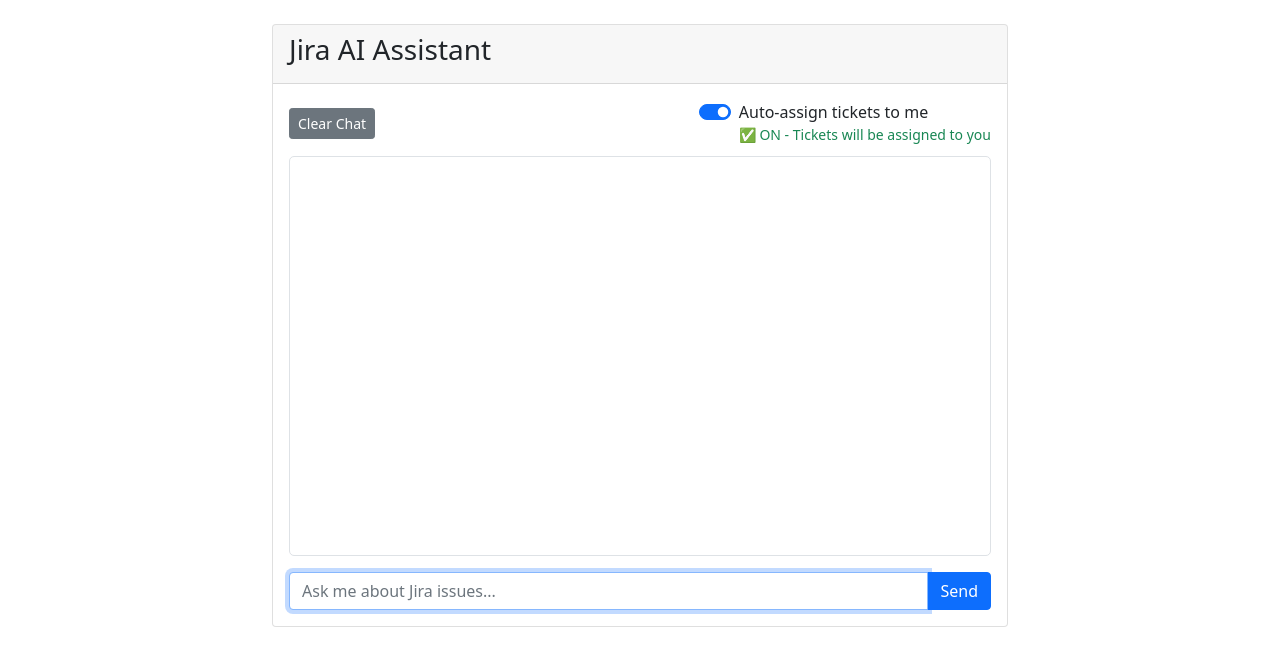
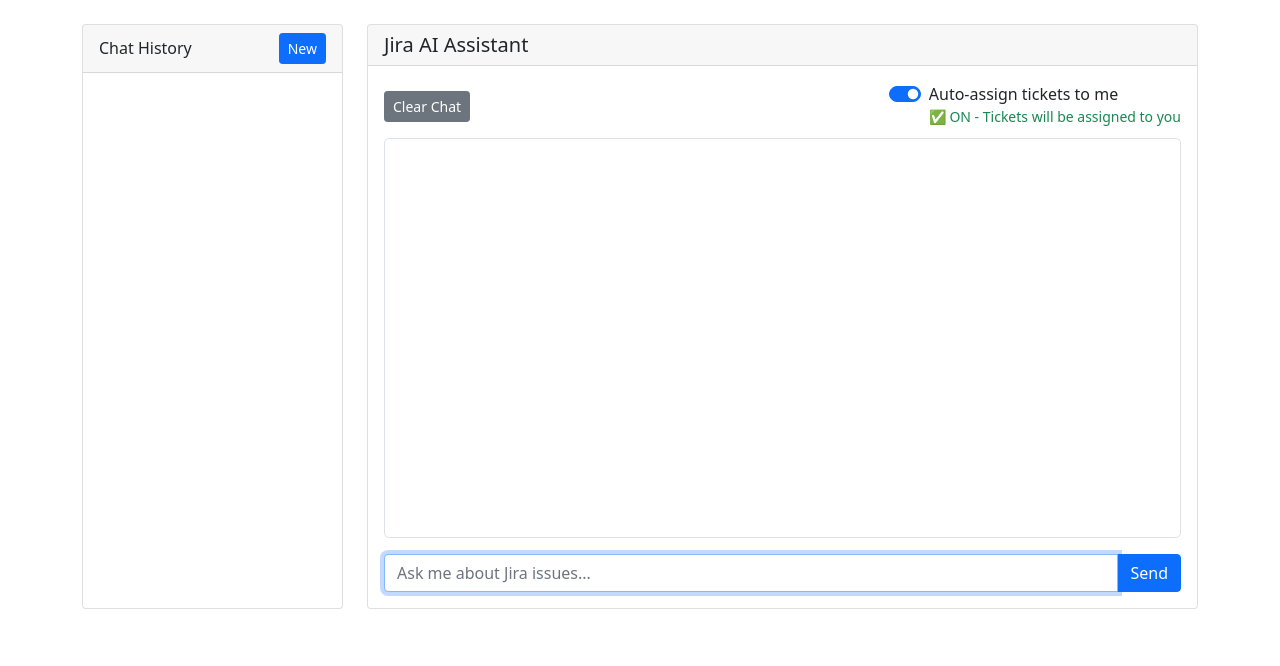
Before and after one commit to Kevinolm10/Jira-AI-integration, a Django app: page / in a window 1280 px wide. Shown: the part 56-722 px from the top of the page. Run offline with Django 5.2, Linux system fonts and the light colour scheme; the visitor is signed in with stand-in values (Sample User, id 1); data that the repository does not hold is empty.

Commit message:
Redesign chat interface with history sidebar and session management
- Add three-column layout with dedicated chat history sidebar
- Implement session list display with titles and metadata
- Add new chat creation button in sidebar header
- Add session management controls for rename and delete operations
- Add rename modal dialog for session title editing
- Integrate session switching functionality with click navigation
- Add visual indicators for active session highlighting
- Include Font Awesome icons for enhanced user interface
- Pass session data from Django backend to JavaScript frontend

```diff
--- a/jira_chatbot/templates/ai_chat/chat.html
+++ b/jira_chatbot/templates/ai_chat/chat.html
@@ -4,10 +4,36 @@
 
 {% block content %}
 <div class="row">
-    <div class="col-md-8 mx-auto">
+    <!-- Chat History Sidebar -->
+    <div class="col-md-3">
+        <div class="card h-100">
+            <div class="card-header d-flex justify-content-between align-items-center">
+                <h6 class="mb-0">Chat History</h6>
+                <button class="btn btn-sm btn-primary" id="newChatBtn">
+                    <i class="fas fa-plus"></i> New
+                </button>
+            </div>
+            <div class="card-body p-0">
+                <div id="chatSessions" class="list-group list-group-flush" style="max-height: 500px; overflow-y: auto;">
+                    <!-- Chat sessions will be loaded here -->
+                </div>
+            </div>
+        </div>
+    </div>
+
+    <!-- Main Chat Area -->
+    <div class="col-md-9">
         <div class="card">
-            <div class="card-header">
-                <h3>Jira AI Assistant</h3>
+            <div class="card-header d-flex justify-content-between align-items-center">
+                <h5 class="mb-0" id="chatTitle">Jira AI Assistant</h5>
+                <div class="d-flex align-items-center gap-2">
+                    <button class="btn btn-sm btn-outline-secondary" id="renameChatBtn" style="display: none;">
+                        <i class="fas fa-edit"></i>
+                    </button>
+                    <button class="btn btn-sm btn-outline-danger" id="deleteChatBtn" style="display: none;">
+                        <i class="fas fa-trash"></i>
+                    </button>
+                </div>
             </div>
             <div class="card-body">
                 <div id="toolbar" class="d-flex justify-content-between align-items-center mb-2">
@@ -35,6 +61,34 @@
         </div>
     </div>
 </div>
+
+<!-- Rename Modal -->
+<div class="modal fade" id="renameModal" tabindex="-1">
+    <div class="modal-dialog">
+        <div class="modal-content">
+            <div class="modal-header">
+                <h5 class="modal-title">Rename Chat</h5>
+                <button type="button" class="btn-close" data-bs-dismiss="modal"></button>
+            </div>
+            <div class="modal-body">
+                <input type="text" class="form-control" id="newChatTitle" placeholder="Enter new title">
+            </div>
+            <div class="modal-footer">
+                <button type="button" class="btn btn-secondary" data-bs-dismiss="modal">Cancel</button>
+                <button type="button" class="btn btn-primary" id="saveRenameBtn">Save</button>
+            </div>
+        </div>
+    </div>
+</div>
+
+<script>
+// Pass data from Django to JavaScript
+window.chatData = {
+    currentSessionId: '{{ current_session_id }}',
+    chatHistory: {{ chat_history|safe }},
+    userSessions: {{ user_sessions|safe }}
+};
+</script>
 {% endblock %}
 
 {% block extra_js %}
```
